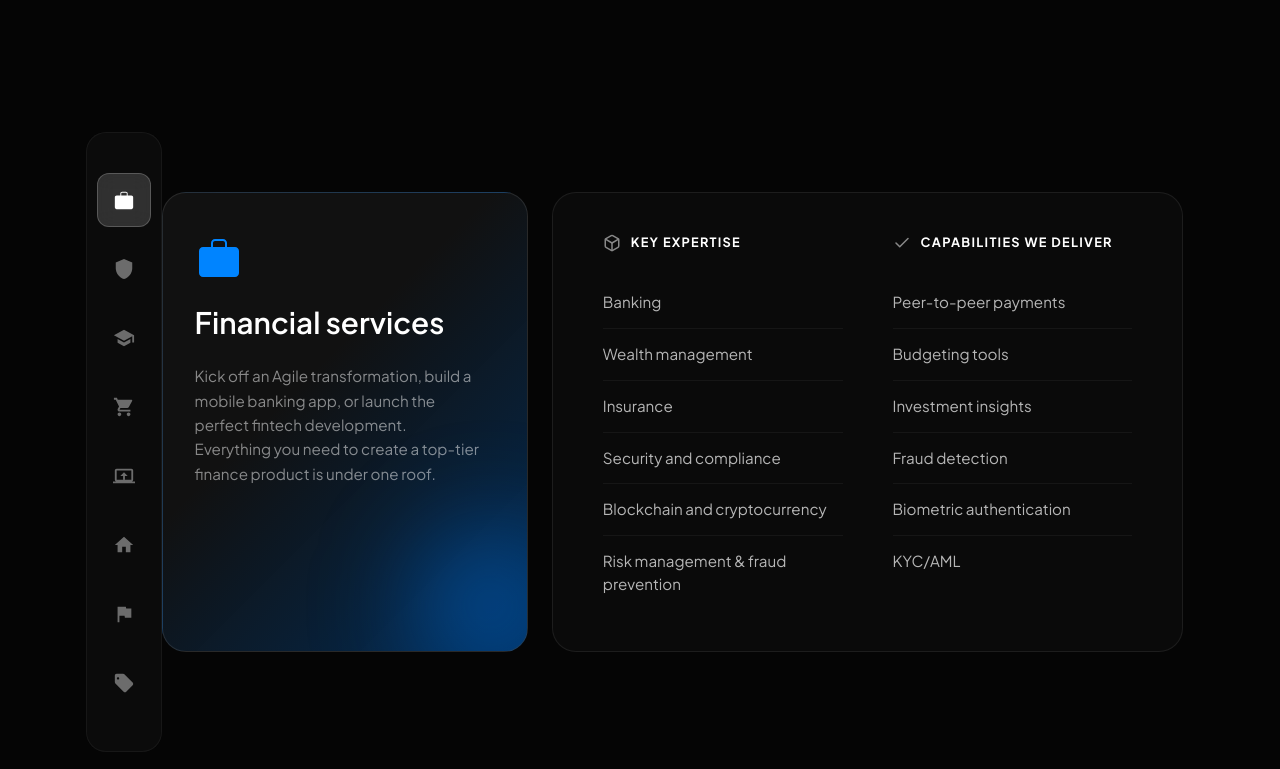
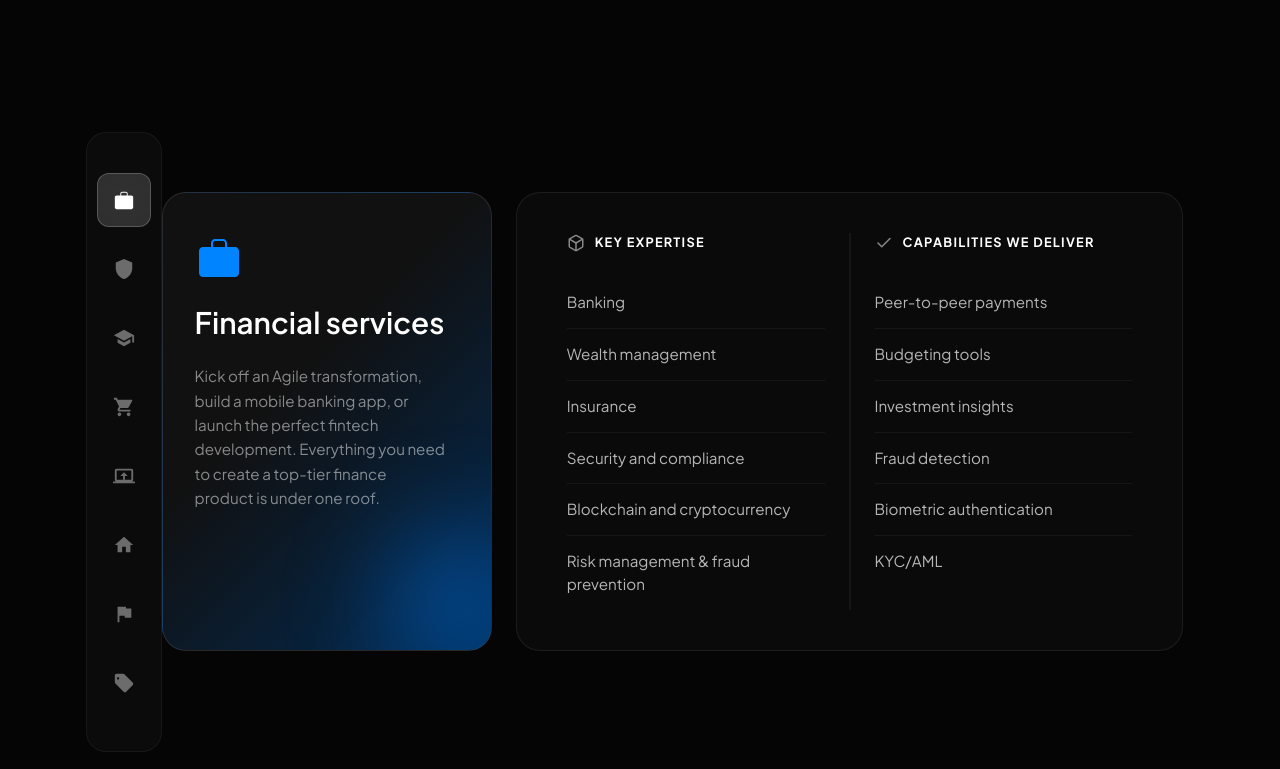
Before and after one commit to nayansuthar-1/siteonlab-diff-homepage, a Next.js app: page /industries in a window 1280 px wide. Shown: the part 1540-2309 px from the top of the page. Built offline with nearby package versions, Linux system fonts and the light colour scheme.

Commit message:
cards are proper

```diff
--- a/src/app/industries/Industries.module.css
+++ b/src/app/industries/Industries.module.css
@@ -585,14 +585,14 @@
   background-color: #050505;
   display: flex;
   gap: 24px;
-  min-height: 580px;
-  /* Standardized height for all sections */
+  min-height: 540px;
+  /* Reduced height by 40px */
   align-items: stretch;
 }
 
 .featureCard {
-  flex: 1.7;
-  /* Increased width of left cards */
+  flex: 1.4;
+  /* Reduced flex value to decrease width */
   background: linear-gradient(135deg, #111111 0%, #111111 40%, rgba(0, 102, 204, 0.4) 100%);
   border: 1px solid rgba(255, 255, 255, 0.1);
   border-radius: 24px;
@@ -647,8 +647,21 @@
   border: 1px solid rgba(255, 255, 255, 0.08);
   border-radius: 24px;
   padding: 40px 50px;
-  display: flex;
+  display: grid;
+  grid-template-columns: 1fr 1fr;
   gap: 50px;
+  position: relative;
+}
+
+.detailsContainer::after {
+  content: "";
+  position: absolute;
+  top: 40px;
+  bottom: 40px;
+  left: 50%;
+  width: 1px;
+  background: rgba(255, 255, 255, 0.1);
+  transform: translateX(-50%);
 }
 
 .detailsColumn {
```
